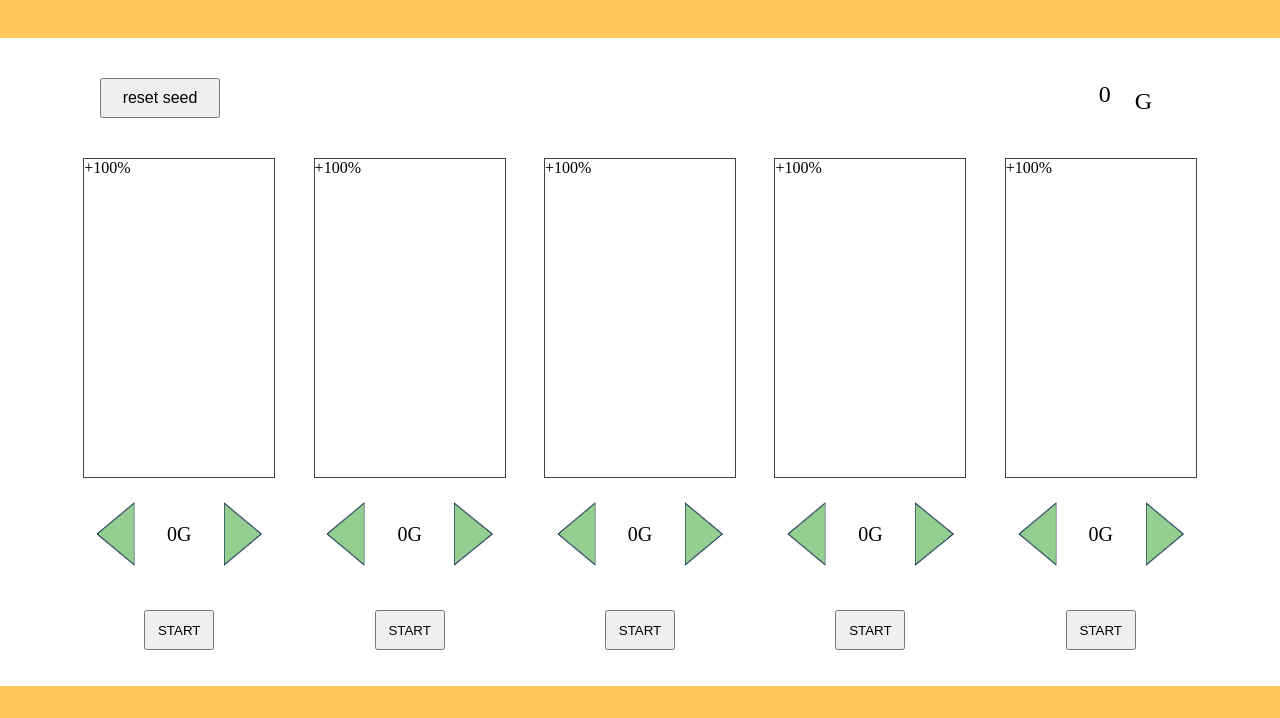
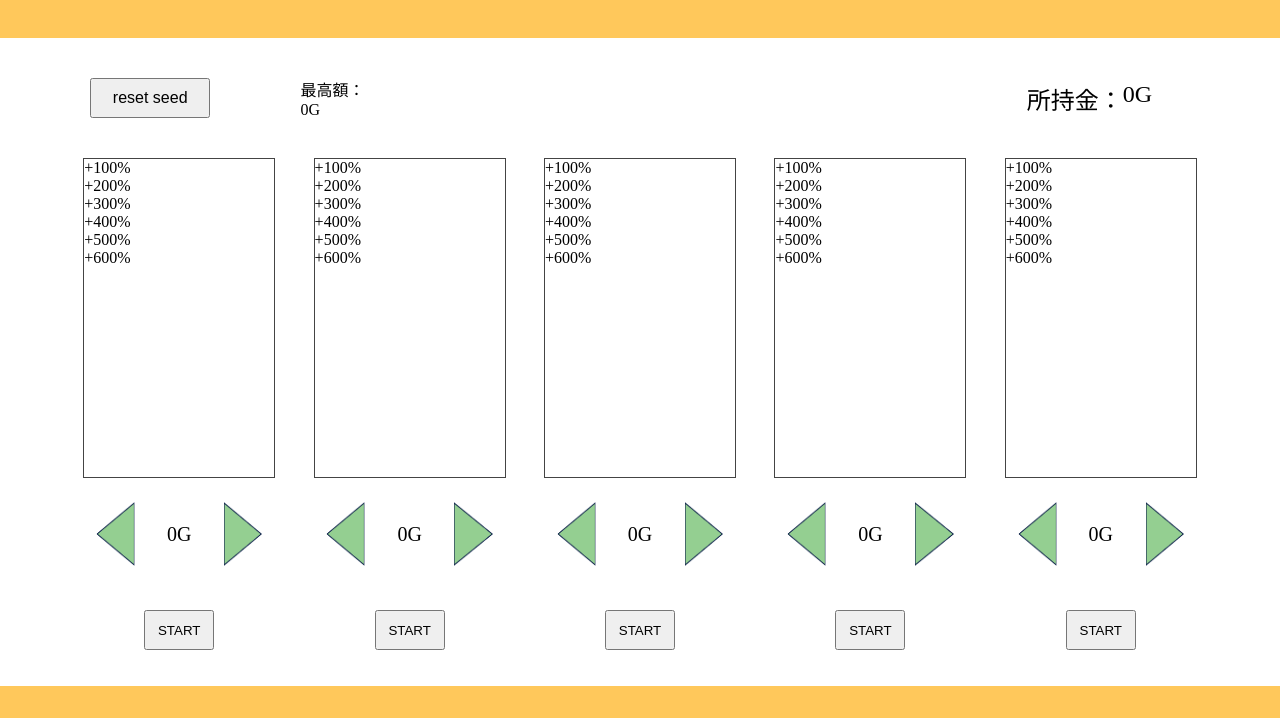
Before and after one commit to tombo314/MultiArmedBanditGame, a website: page public/index.html in a window 1280 px wide. Shown: the part 82-800 px from the top of the page. Drawn offline with Linux system fonts and the light colour scheme.

Commit message:
Update slot

```diff
--- a/public/index.html
+++ b/public/index.html
@@ -14,19 +14,55 @@
     <div class="main">
         <div class="wrapper-reset-money">
             <div class="wrapper-reset"><button class="reset">reset seed</button></div>
-            <div class="wrapper-money"><span id="money">0</span>　G</div>
+            <div class="wrapper-max-money">最高額：<span>0</span>G</div>
+            <div class="wrapper-money">所持金：<span id="money">0</span>G</div>
         </div>
 
         <div class="wrapper-slot">
-            <div class="slot"><p>+100%</p></div>
+            <div class="slot">
+                <p>+100%</p>
+                <p>+200%</p>
+                <p>+300%</p>
+                <p>+400%</p>
+                <p>+500%</p>
+                <p>+600%</p>
+            </div>
             <div class="br"></div>
-            <div class="slot"><p>+100%</p></div>
+            <div class="slot">
+                <p>+100%</p>
+                <p>+200%</p>
+                <p>+300%</p>
+                <p>+400%</p>
+                <p>+500%</p>
+                <p>+600%</p>
+            </div>
             <div class="br"></div>
-            <div class="slot"><p>+100%</p></div>
+            <div class="slot">
+                <p>+100%</p>
+                <p>+200%</p>
+                <p>+300%</p>
+                <p>+400%</p>
+                <p>+500%</p>
+                <p>+600%</p>
+            </div>
             <div class="br"></div>
-            <div class="slot"><p>+100%</p></div>
+            <div class="slot">
+                <p>+100%</p>
+                <p>+200%</p>
+                <p>+300%</p>
+                <p>+400%</p>
+                <p>+500%</p>
+                <p>+600%</p>
+            </div>
             <div class="br"></div>
-            <div class="slot"><p>+100%</p></div>
+            <div class="slot">
+                <p>+100%</p>
+                <p>+200%</p>
+                <p>+300%</p>
+                <p>+400%</p>
+                <p>+500%</p>
+                <p>+600%</p>
+            </div>
         </div>
 
         <div class="wrapper-bet">
```
